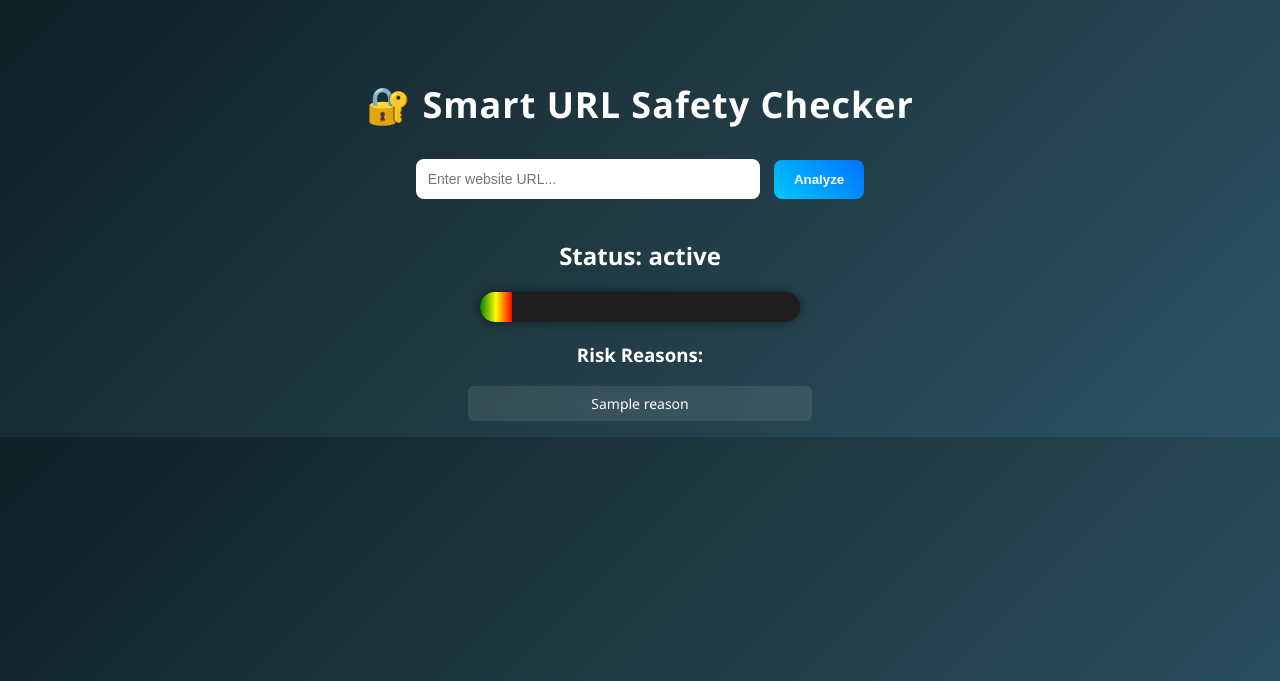
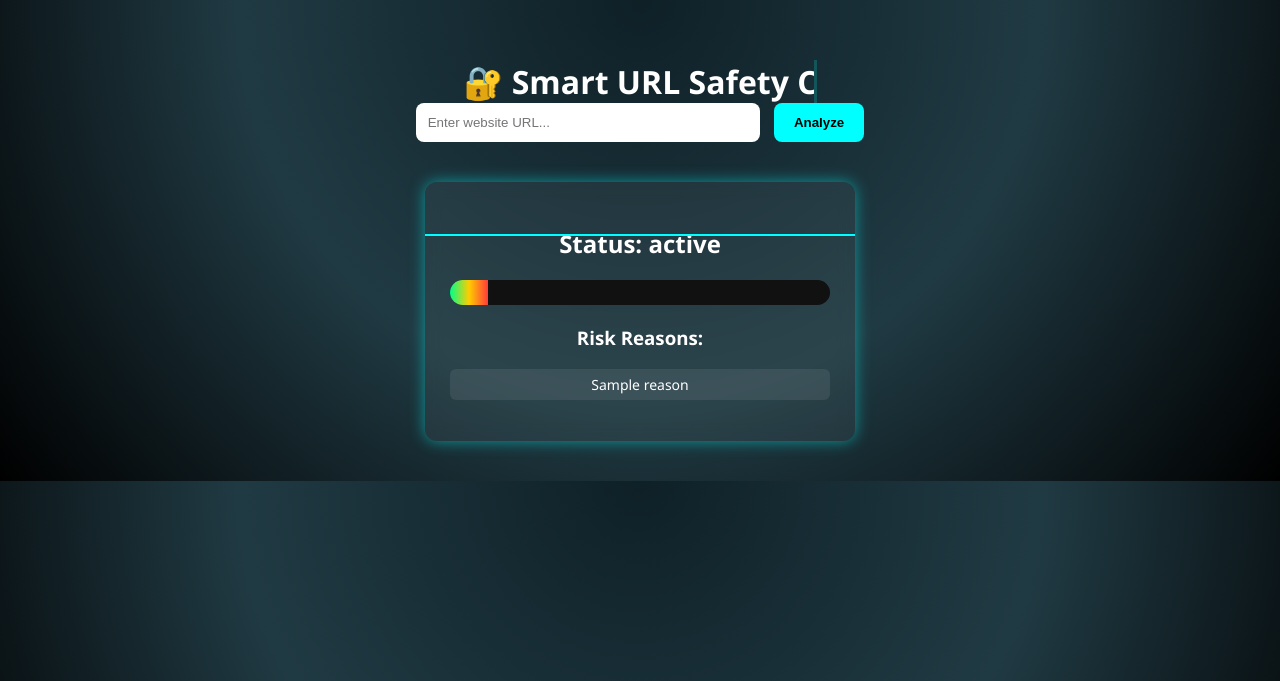
Before and after one commit to piyush10854/url-safety-checker, a Flask app: template templates/index.html in a window 1280 px wide. Shown: the top 681 px of the page. Run offline with Flask 3, Linux system fonts and the light colour scheme; the template is opened without the code that fills it: most values are stand-ins (such as "Sample title", 1, 10 or a date in 2020).

Commit message:
Full cyber UI upgrade

```diff
--- a/static/style.css
+++ b/static/style.css
@@ -1,141 +1,141 @@
-/* ===== Global Styling ===== */
-
 body {
     margin: 0;
     padding: 0;
     font-family: 'Segoe UI', sans-serif;
-    background: linear-gradient(135deg, #0f2027, #203a43, #2c5364);
+    background: radial-gradient(circle at top, #0f2027, #203a43, #000000);
     color: white;
     text-align: center;
 }
 
-/* ===== Container ===== */
-
+/* Container */
 .container {
-    margin-top: 80px;
+    margin-top: 60px;
 }
 
-/* ===== Heading ===== */
-
-h1 {
-    font-size: 36px;
-    margin-bottom: 30px;
-    letter-spacing: 1px;
+/* Typing Animation */
+.typing {
+    overflow: hidden;
+    border-right: 3px solid #00ffff;
+    white-space: nowrap;
+    width: 0;
+    margin: auto;
+    animation: typing 3s steps(30, end) forwards, blink 0.8s infinite;
 }
 
-/* ===== Form Styling ===== */
-
-form {
-    margin-bottom: 30px;
+@keyframes typing {
+    to { width: 350px; }
 }
 
+@keyframes blink {
+    50% { border-color: transparent; }
+}
+
+/* Form */
 form input {
     padding: 12px;
     width: 320px;
     border-radius: 8px;
     border: none;
     outline: none;
-    font-size: 14px;
 }
 
 form button {
     padding: 12px 20px;
     margin-left: 10px;
+    border-radius: 8px;
     border: none;
-    border-radius: 8px;
-    background: linear-gradient(45deg, #00c6ff, #0072ff);
-    color: white;
+    background: #00ffff;
     cursor: pointer;
     font-weight: bold;
-    transition: 0.3s ease;
+    transition: 0.3s;
 }
 
 form button:hover {
+    background: #00b3b3;
     transform: scale(1.05);
-    background: linear-gradient(45deg, #0072ff, #00c6ff);
 }
 
-/* ===== Result Section ===== */
-
-.result {
-    margin-top: 40px;
+/* Result Card */
+.result-card {
+    margin: 40px auto;
+    padding: 25px;
+    width: 380px;
+    background: rgba(255,255,255,0.05);
+    border-radius: 12px;
+    box-shadow: 0 0 15px rgba(0,255,255,0.5);
+    backdrop-filter: blur(8px);
+    position: relative;
+    overflow: hidden;
 }
 
-/* ===== Gauge Container ===== */
+/* Status Glow Colors */
+.status.safe {
+    color: #00ff88;
+    text-shadow: 0 0 10px #00ff88;
+}
 
+.status.suspicious {
+    color: #ffcc00;
+    text-shadow: 0 0 10px #ffcc00;
+}
+
+.status.high-risk {
+    color: #ff3b3b;
+    text-shadow: 0 0 10px #ff3b3b;
+}
+
+/* Scan Line Animation */
+.scan-line {
+    position: absolute;
+    top: 0;
+    left: 0;
+    width: 100%;
+    height: 2px;
+    background: #00ffff;
+    animation: scan 3s linear infinite;
+}
+
+@keyframes scan {
+    0% { top: 0; }
+    100% { top: 100%; }
+}
+
+/* Gauge */
 .gauge {
-    width: 320px;
-    height: 30px;
-    background: #1e1e1e;
+    width: 100%;
+    height: 25px;
+    background: #111;
     border-radius: 50px;
-    margin: 20px auto;
+    margin: 20px 0;
     position: relative;
     overflow: hidden;
-    box-shadow: 0 0 10px rgba(0,0,0,0.5);
 }
-
-/* ===== Animated Fill ===== */
 
 .gauge-fill {
     height: 100%;
     width: 0%;
-    background: linear-gradient(90deg, green, yellow, red);
-    transition: width 1s ease-in-out;
+    background: linear-gradient(90deg, #00ff88, #ffcc00, #ff3b3b);
+    transition: width 1.2s ease-in-out;
 }
-
-/* ===== Score Text ===== */
 
 .gauge-cover {
     position: absolute;
     width: 100%;
     text-align: center;
-    line-height: 30px;
+    line-height: 25px;
     font-weight: bold;
-    font-size: 14px;
 }
 
-/* ===== Risk Status Text ===== */
-
-h2 {
-    margin-top: 20px;
-}
-
-/* ===== Risk Reasons List ===== */
-
+/* Reasons */
 ul {
     list-style: none;
     padding: 0;
-    margin-top: 15px;
 }
 
 ul li {
-    background: rgba(255, 255, 255, 0.1);
-    margin: 8px auto;
-    padding: 8px 12px;
-    width: 320px;
+    background: rgba(255,255,255,0.08);
+    margin: 6px 0;
+    padding: 6px;
     border-radius: 6px;
     font-size: 14px;
-    backdrop-filter: blur(4px);
 }
-
-/* ===== Responsive Design ===== */
-
-@media (max-width: 500px) {
-    form input {
-        width: 80%;
-        margin-bottom: 10px;
-    }
-
-    form button {
-        margin-left: 0;
-        margin-top: 10px;
-    }
-
-    .gauge {
-        width: 90%;
-    }
-
-    ul li {
-        width: 90%;
-    }
-}
--- a/templates/index.html
+++ b/templates/index.html
@@ -7,7 +7,8 @@
 <body>
 
 <div class="container">
-    <h1>🔐 Smart URL Safety Checker</h1>
+
+    <h1 class="typing">🔐 Smart URL Safety Checker</h1>
 
     <form method="POST">
         <input type="text" name="url" placeholder="Enter website URL..." required>
@@ -15,9 +16,16 @@
     </form>
 
     {% if score is not none %}
-    <div class="result">
-        <h2>Status: {{ status }}</h2>
+    <div class="result-card">
 
+        <h2 class="status {{ status|lower|replace(' ', '-') }}">
+            Status: {{ status }}
+        </h2>
+
+        <!-- Animated Scan Effect -->
+        <div class="scan-line"></div>
+
+        <!-- Risk Bar -->
         <div class="gauge">
             <div class="gauge-fill" data-score="{{ score }}"></div>
             <div class="gauge-cover">{{ score }}%</div>
@@ -29,20 +37,19 @@
                 <li>{{ reason }}</li>
             {% endfor %}
         </ul>
+
     </div>
     {% endif %}
 </div>
 
-<!-- ✅ JavaScript for Dynamic Width -->
 <script>
     const fill = document.querySelector(".gauge-fill");
 
     if (fill) {
         const score = fill.getAttribute("data-score");
-
         setTimeout(() => {
             fill.style.width = score + "%";
-        }, 200);
+        }, 300);
     }
 </script>
 
```
